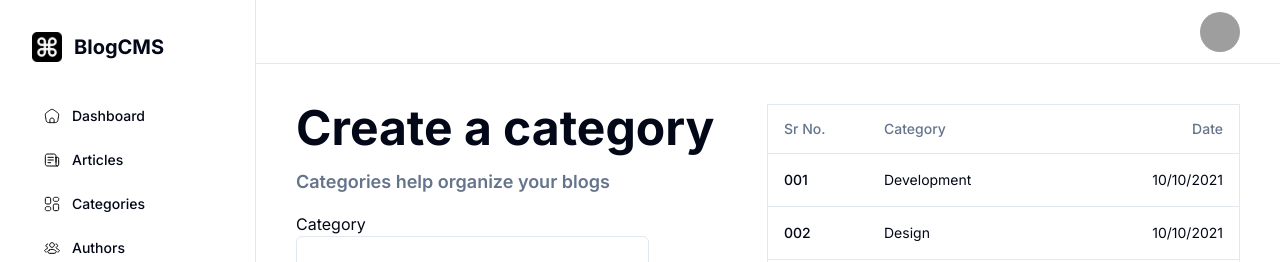
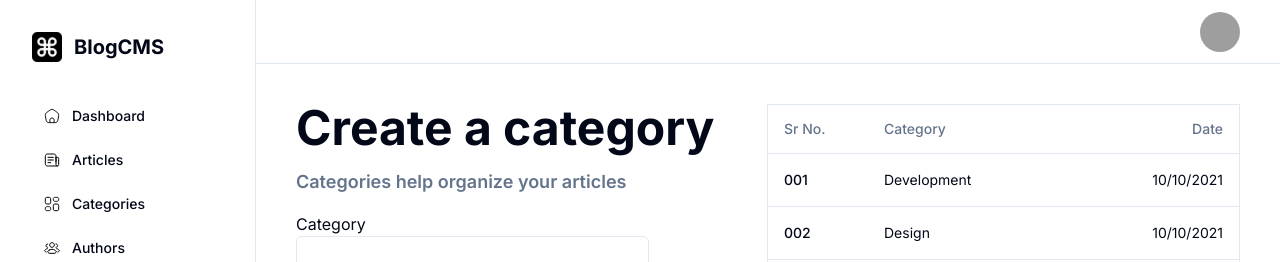
Before and after one commit to pawanbhayde/blogcms, a Next.js app: page /dashboard/categories in a window 1280 px wide. Shown: the top 262 px of the page. Built offline with nearby package versions, Linux system fonts and the light colour scheme; no server answers; grey boxes are pictures that could not be loaded.

Commit message:
Update category description

```diff
--- a/app/dashboard/categories/page.tsx
+++ b/app/dashboard/categories/page.tsx
@@ -8,7 +8,7 @@ const CategoryPage = () => {
       <div className="flex-1">
         <h1 className="text-5xl font-bold pb-4">Create a category</h1>
         <p className="text-lg text-muted-foreground pb-4 font-semibold">
-          Categories help organize your blogs
+          Categories help organize your articles
         </p>
         <label htmlFor="category">Category</label>
         <Input className="mb-3 w-9/12" type="text" />
```
